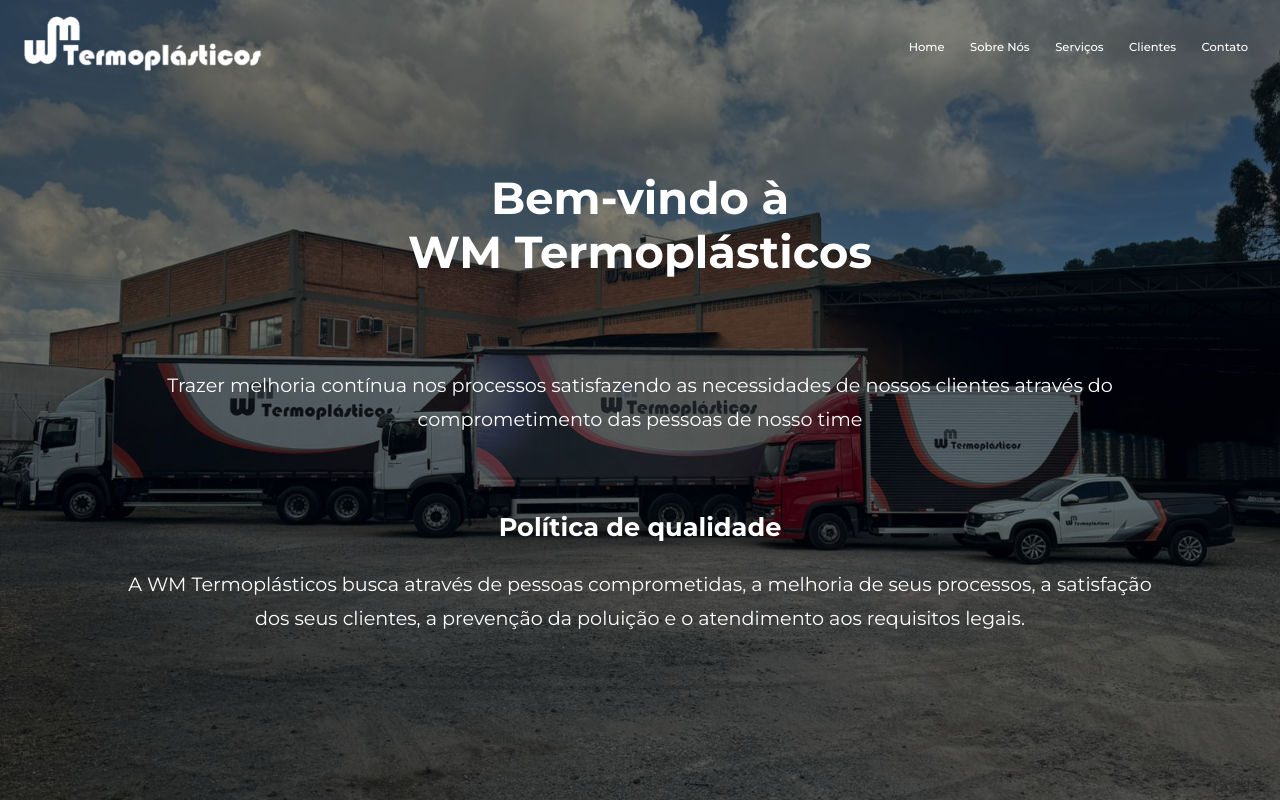
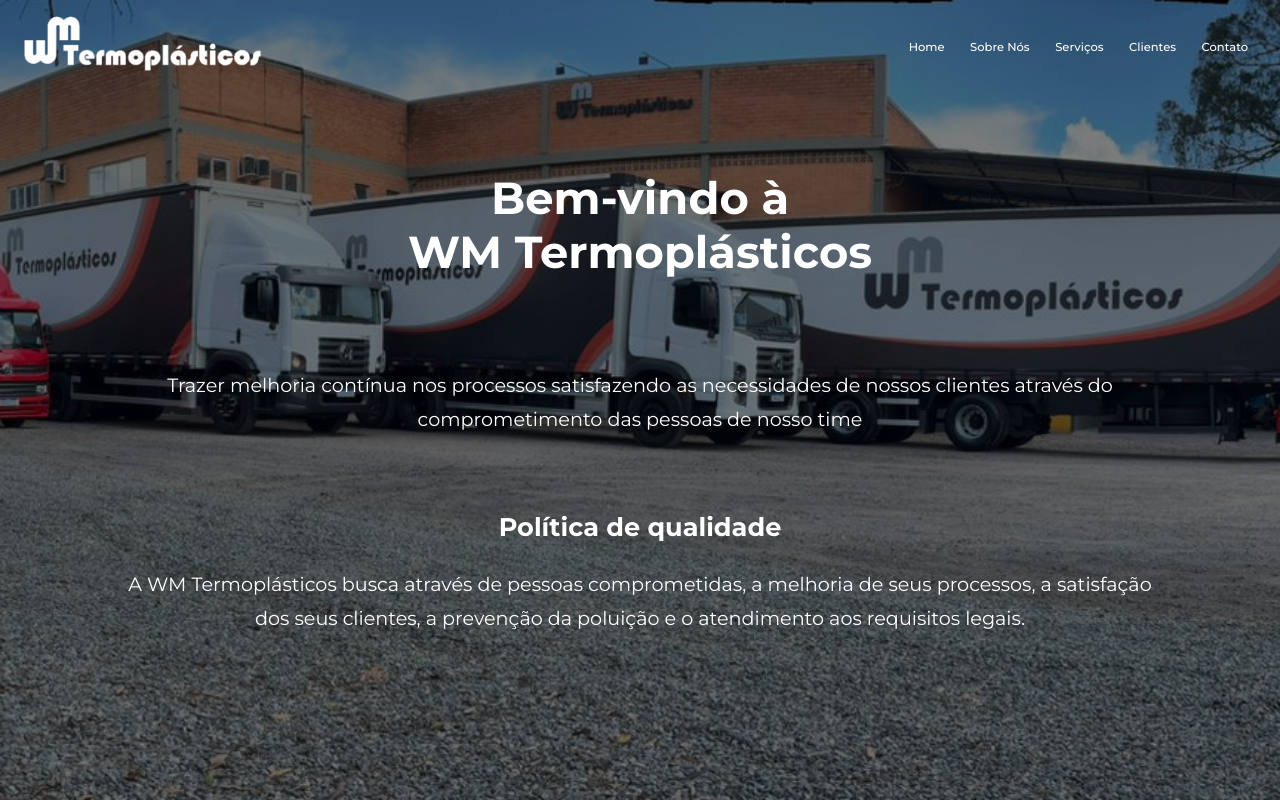
Before and after one commit to Luiz-Malanczyn/WM-Website, a Vue app: page / in a window 1280 px wide. Shown: the top 802 px of the page. Built offline with nearby package versions, Linux system fonts and the light colour scheme.

Commit message:
fix: update background image in App.vue

```diff
--- a/src/App.vue
+++ b/src/App.vue
@@ -49,7 +49,7 @@ section {
   left: 0;
   width: 100%;
   height: 100%;
-  background-image: url('./assets/imagem-principal-WM.jpg');
+  background-image: url('./assets/imagem-galeria-3.png');
   background-size: cover;
   background-position: center;
   filter: brightness(0.7);
```
